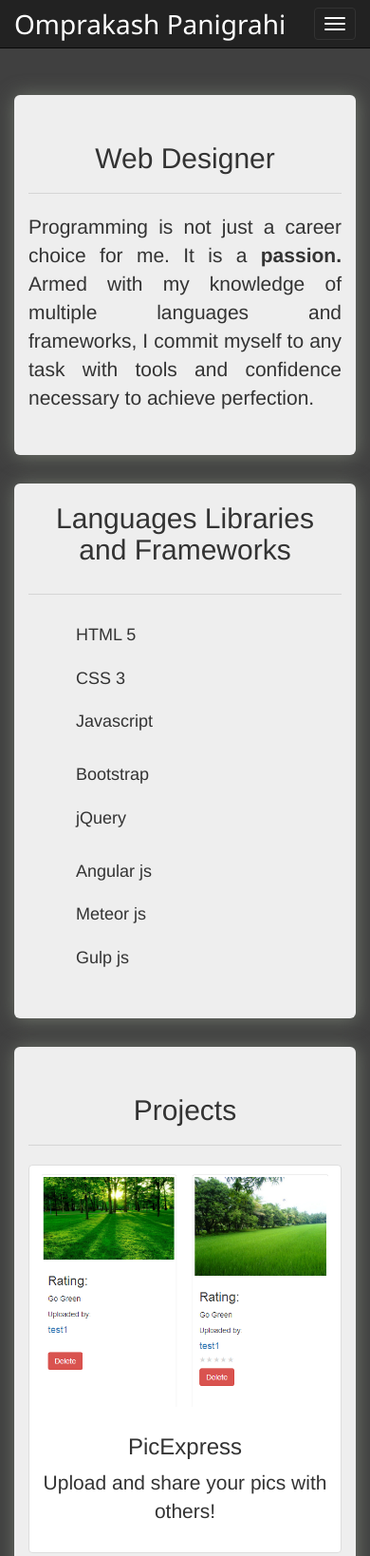
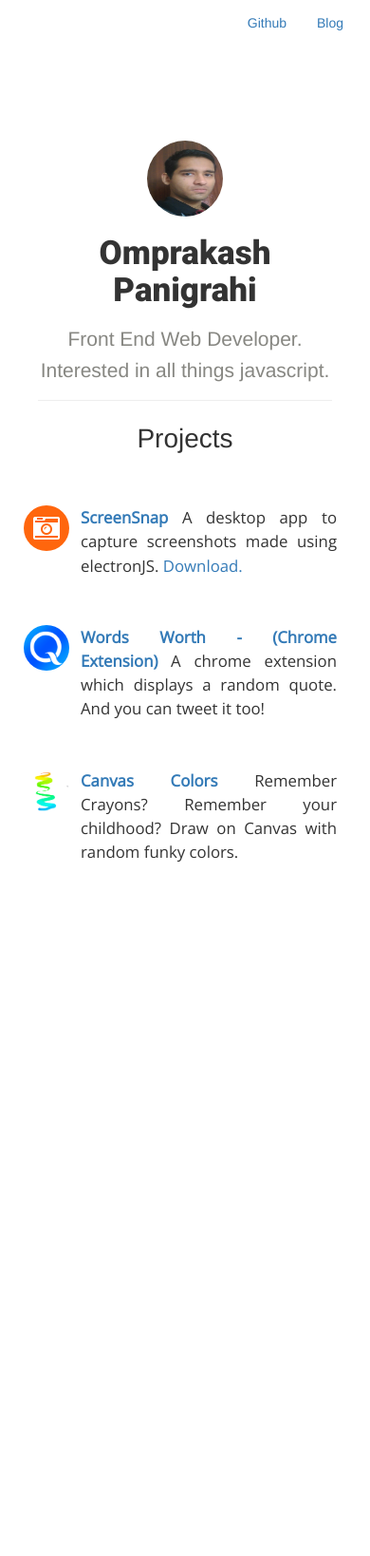
Before and after one commit to strider99/strider99.github.io, a website: page index.html in a window 390 px wide. Shown: the top 1638 px of the page at 95% size. After the commit the page ends 959 px from the top, so only its background shows below. Drawn offline with nearby package versions, Linux system fonts and the light colour scheme.

Commit message:
update website and make it minimalist.

```diff
--- a/index.html
+++ b/index.html
@@ -4,196 +4,76 @@
 <head>
 	<meta charset="UTF-8">
 	<meta name="viewport" content="width=device-width, initial-scale=1, maximum-scale=1, user-scalable=no">
-	<title>Document</title>
+	<title>Omprakash Panigrahi</title>
 	<link rel="stylesheet" href="lib/bootstrap/dist/css/bootstrap.min.css">
 	<link rel="stylesheet" href="lib/styles.css">
-	<link href='https://fonts.googleapis.com/css?family=Oswald:400,700,300' rel='stylesheet' type='text/css'>
-	<link href='https://fonts.googleapis.com/css?family=Noto+Sans:400,700' rel='stylesheet' type='text/css'>
+
+<link href="https://fonts.googleapis.com/css?family=Open+Sans|Roboto:400,900" rel="stylesheet">
+<link rel="stylesheet" type="text/css" href="https://maxcdn.bootstrapcdn.com/font-awesome/4.7.0/css/font-awesome.min.css">
 	<script src="lib/jquery/dist/jquery.min.js"></script>
 	<script src="lib/script.js"></script>
 
 </head>
 
 <body>
+	<nav class="main-nav">
+		<a href="https://github.com/strider99" target="_blank">Github</a>
+		<a href="https://strider99.github.io/blog/" target="_blank">Blog</a>
 
-	<!--   ----------------Start of navbar--------------->
-	<nav class='navbar navbar-inverse navbar-fixed-top'>
-		<div class='container'>
-			<div class='navbar-header'>
-				<!--Open Header-->
-				<button type='button' class='navbar-toggle collapsed' data-toggle='collapse' data-target='#nav-links' aria-expanded='false'>
-					<span class="sr-only">Toggle navigation</span>
-					<span class="icon-bar"></span>
-					<span class="icon-bar"></span>
-					<span class="icon-bar"></span>
-				</button>
-				<a class='navbar-brand color-name' href='#'>Omprakash Panigrahi</a>
-			</div>
-			<!---End Header--->
-			<div class='collapse navbar-collapse navbar-right' id='nav-links'>
-				<ul class='nav navbar-nav nav-right'>
-					<li><span class='navbar-text' id='about-button'>About</span></li>
-					<li><span class='navbar-text' id='portfolio-button'>Portfolio</span></li>
-					<li><span class='navbar-text' id='contact-button'>Contact</span></li>
-				</ul>
-			</div>
-		</div>
 	</nav>
 
-	<!--    --------------End of navbar------------------>
+	<div class="profile">
+		<section id="profileData">
+
+			<img src="images/omprakash.jpg" id="mypic" >
+			<h1 id="myname"> Omprakash Panigrahi</h1>
+			<h3 class="mydescription"> Front End Web Developer.</h3>
+			<h3 class="mydescription"> Interested in all things javascript.</h3>
+			<hr>
+		</section>
+
 			<div class="container">
-		<div class="jumbotron" id="intro">
-			<h2 class="text-center">Web Designer</h2>
-			<hr>
-			<p>Programming is not just a career choice for me. It is a <strong>passion.</strong> Armed with my knowledge of multiple languages and frameworks, I commit myself to any task with tools and confidence necessary to achieve perfection. </p>
-		</div>
 
-		<!--       --------------------LANGUAGES---------------------->
-
-		<div class="jumbotron languages">
-			<h2 class="text-center sub-heading">Languages Libraries and Frameworks</h2>
-			<hr>
-			<div class="row">
-				<div class="col-md-3">
-					<ul>
-						<li>HTML 5</li>
-						<li> CSS 3</li>
-						<li>Javascript</li>
-					</ul>
-				</div>
-				<div class="col-md-offset-2 col-md-3">
-					<ul>
-						<li>Bootstrap</li>
-						<li>jQuery</li>
-
-					</ul>
-				</div>
-				<div class="col-md-offset-2 col-md-2">
-					<ul>
-						<li>Angular js</li>
-						<li>Meteor js</li>
-						<li>Gulp js</li>
-					</ul>
-				</div>
+				<div class="row heading-row">
+					<div class="col-xs-12">
+						<p class="projects-heading">Projects</p>
 					</div>
 				</div>
 
-		<!--         ---------------Portfolio------------------->
-		<div class="jumbotron" id="portfolio">
-
-			<h2 class="text-center">Projects</h2>
-			<hr>
-
-
-			<div class="row">
-				<div class="col-md-4">
-					<div class="thumbnail">
-						<a href="https://github.com/strider99/ExpressInPics" target="_blank"><img src="images/picexpress_2.png" alt="pic express - share your pics" /></a>
-						<div class="caption">
-							<h3 class="text-center">PicExpress</h3>
-							<p class="text-center">Upload and share your pics with others!</p>
+				<div class="row project-row">
+					<div class="col-xs-2 col-sm-offset-2 icons">
+						<i class="fa fa-2x fa-camera-retro" aria-hidden="true"></i>
 
 					</div>
-					</div>
-				</div>
-				<div class="col-md-4">
-					<div class="thumbnail">
-						<a href="https://strider99.github.io/Quiz/" target="_blank"><img src="images/quiz.png" alt="Quiz image" /></a>
-						<div class="caption">
-							<h3 class="text-center">Capital quiz</h3>
-							<p class="text-center">A quiz on India's states' capitals</p>
-
-						</div>
-					</div>
-				</div>
-				<div class="col-md-4">
-					<div class="thumbnail">
-						<a href="http://strider99.github.io/Smiley-Matching-Game/" target="_blank"><img src="images/smiley.png" alt="Smiley matching game image" /></a>
-						<div class="caption">
-							<h3 class="text-center">Match the smiley</h3>
-							<p class="text-center">Find out the missing smiley to go to the next level</p>
-
-						</div>
-					</div>
+					<div class="col-xs-10 col-sm-5">
+						<p class="project-description">
+							<b><a href="https://github.com/strider99/ScreenSnap" target="_blank">ScreenSnap</a></b> A desktop app to capture screenshots made using electronJS. <a href="https://github.com/strider99/ScreenSnap/releases" target="_blank"> Download.</a>
+						</p>
 					</div>
 				</div>
 
-			<!--			------------------------ 2nd Row --------------------->
-			<div class="row">
-				<div class="col-md-4">
-					<div class="thumbnail">
-						<a href="https://github.com/strider99/distance-meter" target="_blank"><img src="images/distancemeter.png" alt="pic express - share your pics" /></a>
-						<div class="caption">
-							<h3 class="text-center">Distance meter</h3>
-							<p class="text-center">Track the distance you have covered</p>
+				<div class="row project-row">
+					<div class="col-xs-2 col-sm-offset-2 icons">
+						<img src="images/wordsworth.png" id="wordsworth">
 
 					</div>
-					</div>
+					<div class="col-xs-10 col-sm-5">
+						<p class="project-description">
+							<b><a href="https://chrome.google.com/webstore/detail/words-worth-quotes/kngjmaliigkngiboelnloepchkadolip/?hlen-US" target="_blank">Words Worth - (Chrome Extension)</a></b> A chrome extension which displays a random quote. And you can tweet it too!
+						</p>
 					</div>
 				</div>
 
-		</div>
-
-		<div class="jumbotron" id="contact">
-
-			<h2 class="text-center">Contact</h2>
-			<hr>
-			<div class="row">
-				<div class="col-md-4">
-
-
-					<div class="media">
-						<div class="media-left">
-							<a href="#">
-								<img class="media-object contact-img" src="images/gmail.png" alt="...">
-							</a>
+				<div class="row project-row">
+					<div class="col-xs-2 col-sm-offset-2 icons">
+						<img src="images/canvasColors.png" id="wordsworth">
 
 					</div>
-						<div class="media-body">
-
-							<a href="mailto:panigrahiomprakash@gmail.com">panigrahiomprakash@gmail.com</a>
+					<div class="col-xs-10 col-sm-5">
+						<p class="project-description">
+							<b><a href="https://chrome.google.com/webstore/detail/words-worth-quotes/kngjmaliigkngiboelnloepchkadolip/?hlen-US" target="_blank">Canvas Colors </a></b> Remember Crayons? Remember your childhood? Draw on Canvas with random funky colors.
+						</p>
 					</div>
-					</div>
-
-					<div class="media">
-						<div class="media-left">
-							<a href="#">
-								<img class="media-object contact-img" src="images/github.png" alt="...">
-							</a>
-
-						</div>
-						<div class="media-body">
-
-							<a href="https://github.com/strider99" target="_blank">strider99</a>
-						</div>
-					</div>
-
-					<div class="media">
-						<div class="media-left">
-							<a href="#">
-								<img class="media-object contact-img" src="images/linkedin.png" alt="...">
-							</a>
-
-						</div>
-						<div class="media-body">
-
-							<a href="https://in.linkedin.com/in/omprakash-panigrahi-400864100" target="_blank">Omprakash Panigrahi</a>
-						</div>
-					</div>
-				</div>
-
-				<div class="col-md-4">
-					<!-- Do not change the code! -->
-<a id="foxyform_embed_link_752629" href="http://www.foxyform.com/">foxyform</a>
-<script type="text/javascript">
-(function(d, t){
-   var g = d.createElement(t),
-       s = d.getElementsByTagName(t)[0];
-   g.src = "http://www.foxyform.com/js.php?id=752629&sec_hash=5a708cbf6bc&width=350px";
-   s.parentNode.insertBefore(g, s);
-}(document, "script"));
-</script>
-<!-- Do not change the code! -->
 				</div>
 
 			</div>
@@ -202,14 +82,7 @@
 
 
 
-		<!--         ----------------------------------------------------->
 
-
-
-
-
-
-	</div>
 	<script src="lib/jquery/dist/jquery.min.js"></script>
 	<script src="lib/bootstrap/dist/js/bootstrap.min.js"></script>
 
--- a/lib/styles.css
+++ b/lib/styles.css
@@ -1,63 +1,79 @@
-.navbar-brand {
-	font-family: Noto Sans;
-	font-size: 28px;
+.main-nav{
+	text-align: right;
+	padding: 1em 1em;
+}
+a:hover{
+	text-decoration: none;
+}
+.main-nav a {
+	padding: 1em;
+	text-decoration: none;
+	border-radius: 5px;
+	transition: background-color 0.5s ease;
 }
 
-.nav .navbar-text {
-	font-size: 1.5em;
+
+.main-nav a:hover{
+	background: #337ab7;
+	color: white;
+	border-radius: 5px;
+}
+.profile{
+	text-align: center;
 }
 
-.nav .navbar-text:hover {
-	color: white;
-	cursor: pointer;
+#profileData{
+	max-width: 600px;
+	padding: 100px 40px 0;
+	margin: 0 auto;
+
+}
+#mypic{
+	width: 80px;
+	height: 80px;
+	border-radius: 50%;
+}
+#myname{
+	font-weight: bold;
+	font-family: "Roboto";
+	font-size: 2.5em;
+}
+.mydescription{
+	color: #878782;
+	font-size: 1.5em;
+	padding-top: 10px;
+	margin: 0;
+}
+.heading-row{
+	margin-bottom: 40px;
+}
+.projects-heading{
+	font-size: 2em;
+
+}
+.project-row{
+	padding-right: 20px;
+	padding-left: 10px;
+	margin-bottom: 40px;
+}
+.icons {
+	text-align: right;
+}
+.fa-camera-retro{
+	padding: 10px;
+	background: #FF660D;
+	color: #fff;
+	border-radius: 50%;
+}
+.project-description{
+	text-align: justify;
+	font-size: 1.2em;
+	font-family: "Open sans";
+	line-height: 1.5;
 }
 
-body {
-	background: rgba(44, 44, 44, .9);
+#wordsworth{
+	width: 48px;
+	height: 48px;
+	border-radius: 50%;
 }
-
-.jumbotron {
-	box-shadow: 1px 1px 20px #72786D;
-}
-
-#intro {
-	margin-top: 100px;
-}
-
-#intro p {
-	text-align: justify;
-}
-
-.languages li {
-	list-style: none;
-	font-size: 18px;
-	padding: 10px;
-}
-
-.sub-heading {
-	margin-top: -10px;
-	padding: 0 0 10px 0;
-}
-
-.thumbnail {
-	opacity: 1;
-
-}
-
-.thumbnail a>img {
-	height: 250px !important;
-}
-
-.thumbnail:hover {
-
-
-	transition: background .25s ease-in-out;
-	-moz-transition: background .25s ease-in-out;
-	-webkit-transition: background .25s ease-in-out;
-	background: #BEB0E0;
-}
-
-.contact-img{
-	height: 40px;
-	width: 40px;
-}
```
Also changed, not shown: images/canvas-colors.png (added), images/canvasColors.png (added), images/omprakash.jpg (added), images/wordsworth.png (added). Lines whose indentation alone changed are shown as unchanged.
